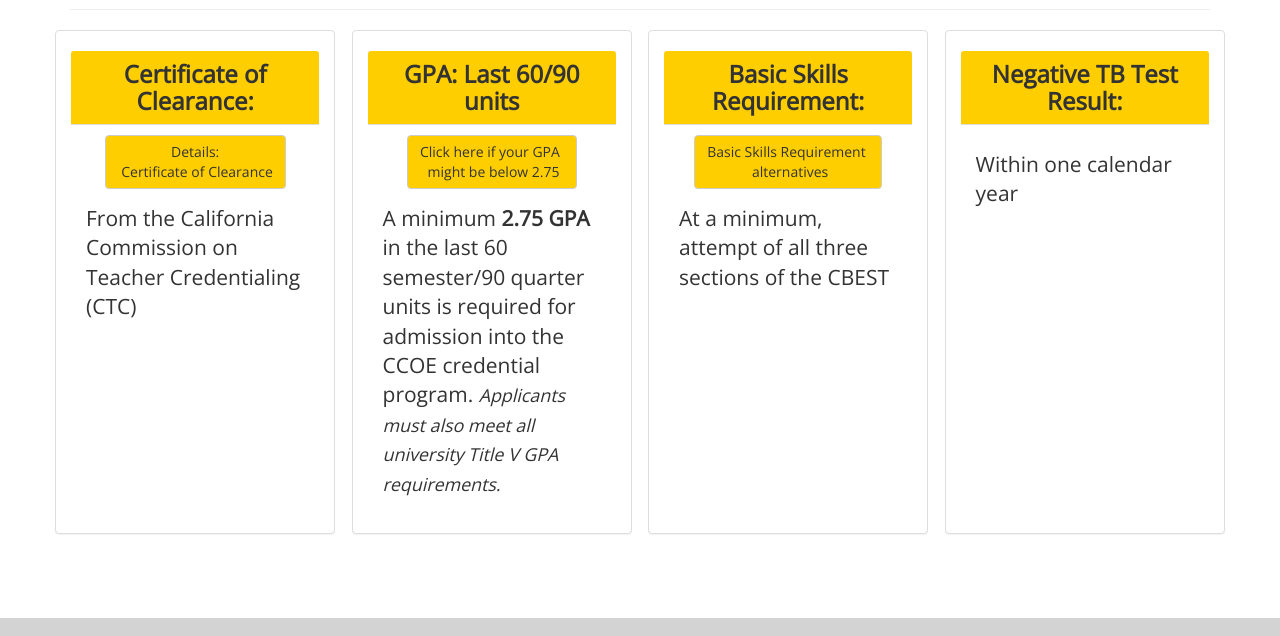
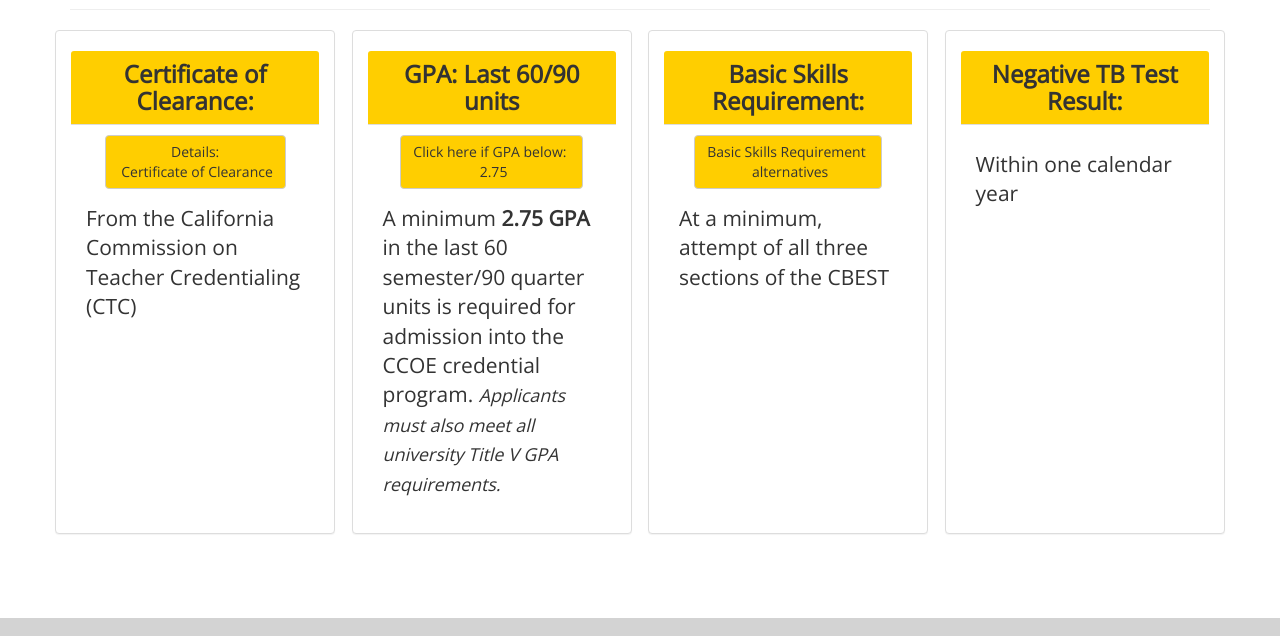
Before and after one commit to jgarrison1204/EducationApplicationSite, a plain HTML site: page index.html in a window 1280 px wide. Shown: the part 1700-2336 px from the top of the page. Drawn offline with nearby package versions, Linux system fonts and the light colour scheme.

Commit message:
Alter GPA button text

```diff
--- a/index.html
+++ b/index.html
@@ -131,7 +131,7 @@
 			<article class="col-sm-3 panel panel-default">
 				<h3 class="panel-heading text-center"><b>GPA: Last 60/90 units </b></h3>
 				<div class="text-center">
-					<button type="button" class="btn btn-default btn-requirements" data-toggle="modal" data-target="#gpaModal">Click here if your GPA <br> might be below 2.75</button>
+					<button type="button" class="btn btn-default btn-requirements" data-toggle="modal" data-target="#gpaModal">Click here if GPA below: <br> 2.75</button>
 				</div>
 				<p class="lead panel-body">A minimum <b>2.75 GPA</b> in the last 60 semester/90 quarter units is required for admission into the CCOE credential program. <span class="small"><em>Applicants must also meet all university Title V GPA requirements.</em></span></p>
 			</article>
```
